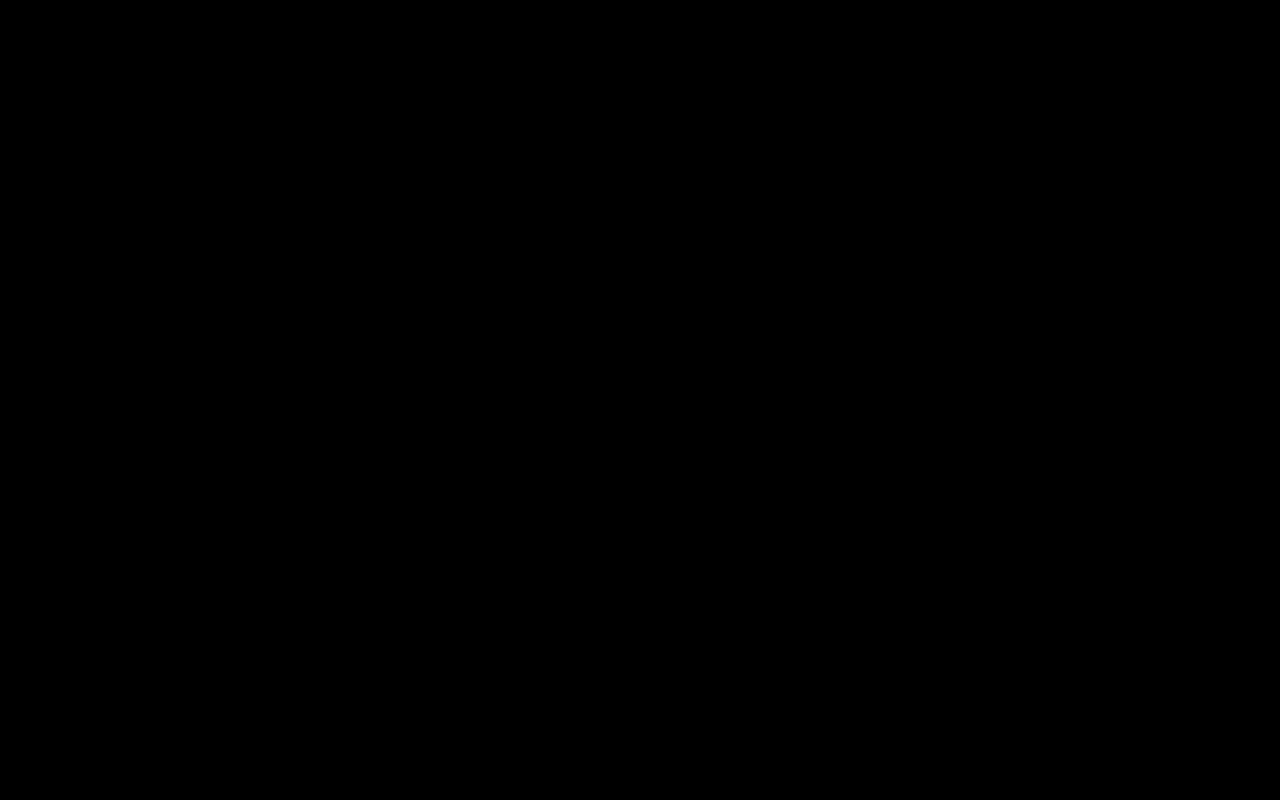
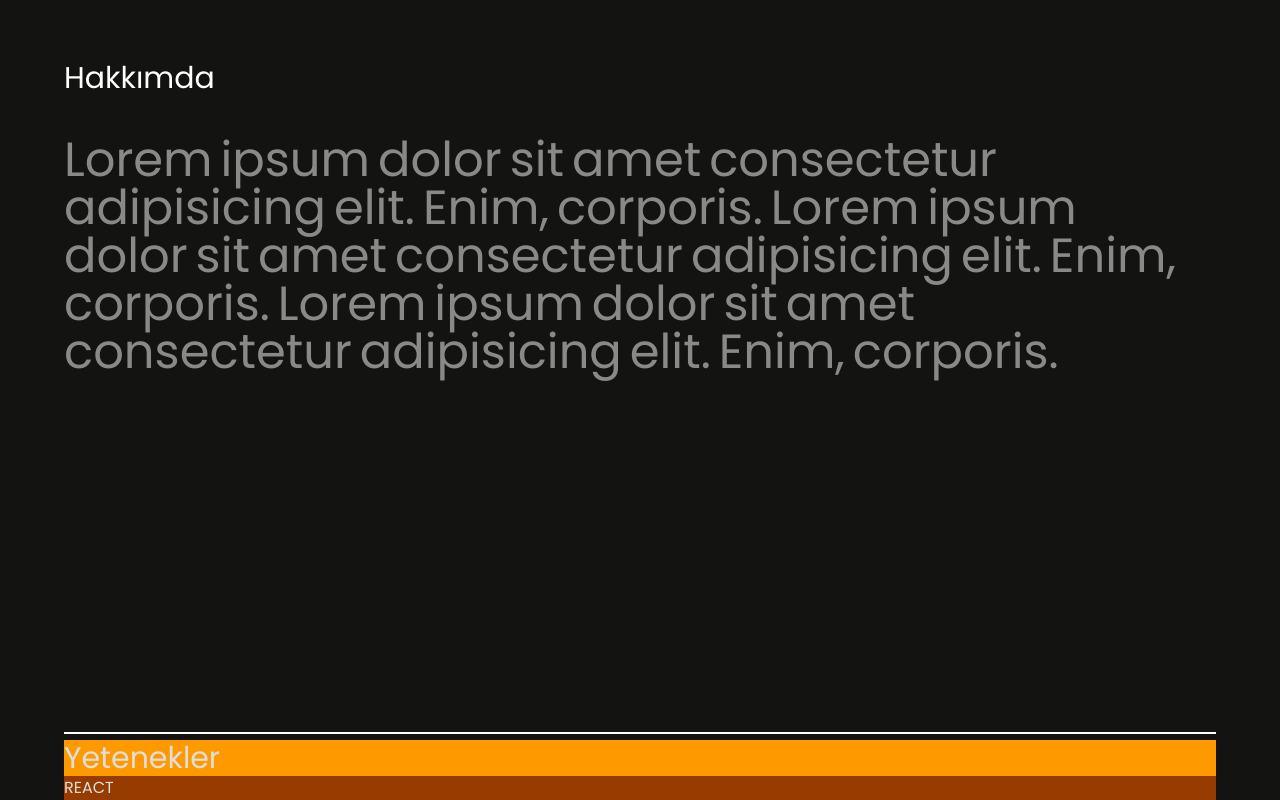
Before and after one commit to Vi303832/PortfolioP, a React (Vite) app: page / in a window 1280 px wide. Shown: the part 860-1660 px from the top of the page. Built offline with nearby package versions, Linux system fonts and the light colour scheme.

Commit message:
Hakkımda ve Yetenekler Kısımları eklendi

```diff
--- a/src/App.jsx
+++ b/src/App.jsx
@@ -10,18 +10,30 @@ function App() {
 
   // Scroll pozisyonunu takip etmek için bir ref oluştur
   const xDivRef = useRef(null);
+  const aboutRef = useRef(null);
 
-  // useScroll hook'u ile scroll pozisyonunu al
+
   const { scrollYProgress } = useScroll({
     target: xDivRef, // Scroll pozisyonunu X DİV için takip et
     offset: ["0%", "100%"], /// Scroll başlangıcından bitişine kadar
   });
 
-  const opacity = useTransform(scrollYProgress, [0, 0.3, 1], [1, 0.3, 0]); // Yüksekliğin yarısında opaklık yarıya düşer ve sonuna gelindiğinde 0 olur
-  const scale = useTransform(scrollYProgress, [0, 0.8, 1], [1, 0.8, 0]); // Yüksekliğin yarısında boyut yarıya düşer ve sonuna gelindiğinde 0 olur
+  const aboutText = "Lorem ipsum dolor sit amet consectetur adipisicing elit. Enim, corporis. Lorem ipsum dolor sit amet consectetur adipisicing elit. Enim, corporis. Lorem ipsum dolor sit amet consectetur adipisicing elit. Enim, corporis.";
+  const words = aboutText.split(" "); // Kelimeleri ayır
+
+
+  const ref = useRef(null);
+
+
+  const { scrollYProgress: ScrollWord } = useScroll({ target: ref, offset: ["0%", "100%"] });
+
+
+
+  const opacity = useTransform(scrollYProgress, [0, 0.3, 1], [1, 0.3, 0]);
+  const scale = useTransform(scrollYProgress, [0, 0.8, 1], [1, 0.8, 0]);
 
   return (
-    <div className="w-[100%] min-h-screen flex flex-col  bg-black -z-20 font-Poppins">
+    <div className="w-[100%] min-h-screen flex flex-col scroll-smooth  bg-a -z-50 font-Poppins">
 
       {/* Home Section */}
       <div className='h-screen   flex flex-col'>
@@ -142,8 +154,64 @@ function App() {
       </div >
 
 
-      <div className='min-h-[1000vh]  bg-black z-10' >
-        sadasdasdasdasds
+      <div className="min-h-screen bg-beyaz text-white font-Poppins">
+        {/* Sayfa içeriği */}
+
+        <div className="h-screen relative flex justify-center flex-col items-center bg-a  max-lg:h-[120vh] max-md:h-[140vh] max-sm:h-[170vh]  rounded-t-4xl" ref={ref}>
+          <motion.div className=" flex flex-col  w-[90%] h-[70%]  max-md:h-[90%] gap-10 ">
+            <div className='text-3xl'>Hakkımda</div>
+            <div className='text-5xl'>
+              {words.map((word, index) => {
+
+                const opacity = useTransform(
+                  scrollYProgress,
+                  [index / words.length, (index + 1) / words.length],
+                  [0.5, 1]
+                );
+
+                return (
+                  <motion.span
+                    key={index}
+                    style={{ opacity }} // Kelimenin opaklığını ayarla
+                    className="inline-block mr-2"
+                  >
+                    {word}
+                  </motion.span>
+                );
+              })}
+
+            </div>
+
+
+
+          </motion.div>
+
+          <div className='h-2 w-[90%] absolute bottom-0 '>
+            <hr></hr>
+            <hr></hr>
+          </div>
+        </div>
+
+        <div className='h-screen w-full bg-a text-beyaz flex justify-center'>
+          <div className='w-[90%] bg-amber-500 flex flex-col justify-center'>
+            <div className='text-3xl'>Yetenekler</div>
+            <div className='bg-amber-800 h-full flex flex-col'>
+              <div>
+                REACT
+              </div>
+
+            </div>
+
+          </div>
+
+
+
+
+        </div>
+
+
+
+
       </div>
 
     </div >
--- a/src/Navbar.jsx
+++ b/src/Navbar.jsx
@@ -51,7 +51,7 @@ function Navbar() {
 
                         className='h-screen bg-b absolute  z-10 w-full'
                     >
-                        <div className='text-5xl p-5  flex justify-end  '>
+                        <div className='text-5xl p-5 text-a  flex justify-end  '>
                             <IoClose onClick={() => setopen(false)} className='cursor-pointer' />
                         </div>
 
```
Also changed, not shown: src/deneme.jsx (deleted).
